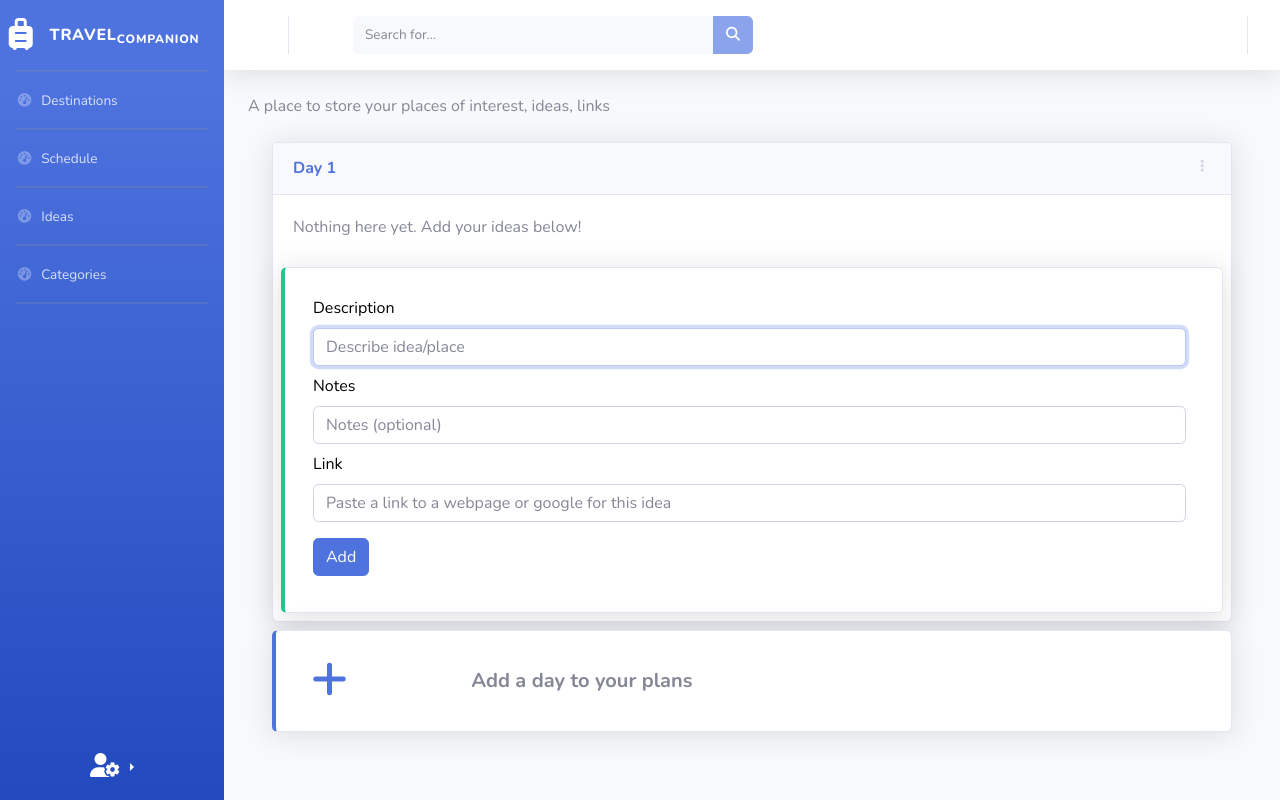
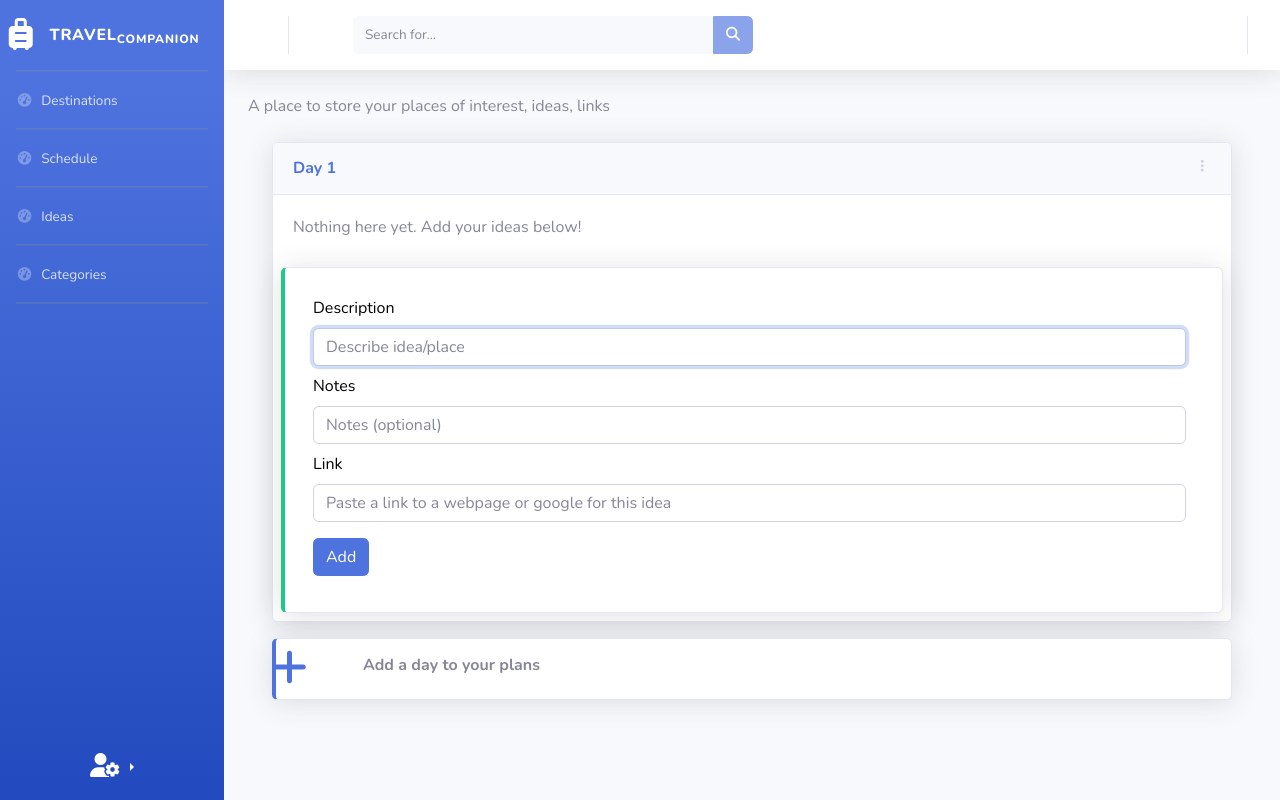
Before and after one commit to Hevsy/Travel-Companion, a Flask app: template app/templates/ideas.html in a window 1280 px wide. Run offline with Flask 3, Linux system fonts and the light colour scheme; the template is opened without the code that fills it, so the values that code supplies are empty; some libraries are stand-ins or nearby versions.

Commit message:
working on ideas.html

```diff
--- a/app/templates/ideas.html
+++ b/app/templates/ideas.html
@@ -53,12 +53,11 @@ Ideas
         <div class="h-100 no-gutters align-items-center">
             <div class="card-body">
                 {% for item in group %}
-                <div
-                    class="card shadow-sm btn2 btn-light h-100 no-gutters align-content-start m-1 p-1">
+                <div class="card shadow-sm btn2 btn-light no-gutters align-content-start m-1 p-1">
                     <div class="row ">
-                        <div class="col mb-1 font-weight-bold text-gray-800">{{ item['description'] or ''}}
+                        <div class="col my-1 font-weight-bold text-gray-800">{{ item['description'] or ''}}
                         </div>
-                        <div class="col mb-1 small text-gray-600">{{ item['notes'] or ''}}</div>
+                        <div class="col my-1 small text-gray-600">{{ item['notes'] or ''}}</div>
                         {% if item['link'] %}
                         <div class="col">
                             <div class="card shadow-sm">
@@ -74,15 +73,18 @@ Ideas
                     </div>
                 </div>
                 {% endfor %}
-                <a href="#" class="btn btn-light btn-sm card border-left-primary shadow my-1 mx-1 p-1 justify-content-start">
-                    <div class="card-body p-0">
+                <div class="col">
+                    <div class="row">
+                        <a href="#"
+                            class="btn col-auto btn-light btn-sm card border-left-primary shadow my-1 mx-1 p-1 align-self-start">
+                            <div class="card-body py-1 pl-1">
                                 <div class="row no-gutters align-items-center justify-content-start">
                                     <div class="col-auto align-items-center mr-4 mx-2">
                                         <div class="row h1 font-weight-bold text-primary text-capitalize mb-1">
                                             <div class="fa-solid fa-plus fa-2xs"></div>
                                         </div>
                                     </div>
-                            <div class="col-auto align-items-center">
+                                    <div class="col-auto align-self-start">
                                         <div class="row mb-0 mt-0 text-gray-800">
                                             Add an idea
                                         </div>
@@ -90,6 +92,8 @@ Ideas
                                 </div>
                             </div>
                         </a>
+                    </div>
+                </div>
             </div>
         </div>
     </div>
@@ -152,16 +156,16 @@ Ideas
 {% endfor %}
 <div class="col">
     <!-- Card-button for adding a day -->
-    <a href="#" class="btn btn-light btn-lg card border-left-primary shadow h-100 my-2 justify-content-start">
-        <div class="card-body">
-            <div class="row no-gutters align-items-center justify-content-start">
-                <div class="col-2 h-auto align-items-center mr-4">
-                    <div class="row h1 font-weight-bold text-primary text-capitalize mb-1">
-                        <div class="text-xl-left fa-solid fa-plus fa-l"></div>
+    <a href="#" class="btn btn-light btn-lg card border-left-primary shadow my-3 justify-content-start p-0">
+        <div class="card-body p-1">
+            <div class="row no-gutters align-items-center justify-content-start align-self-start">
+                <div class="col-1 align-items-center mr-0 p-0">
+                    <div class="row p-0 h1 font-weight-bold text-primary text-capitalize mb-1">
+                        <div class="p-1 text-xl-left fa-solid fa-plus fa-l"></div>
                     </div>
                 </div>
-                <div class="col-3 h-auto align-items-center">
-                    <div class="row text-md-left mb-0 mt-0 font-weight-bold text-gray-600">Add a day to your plans
+                <div class="col h6 align-items-center justify-content-start p-1">
+                    <div class="row ml-0 text-md-left m-0 p-0 font-weight-bold align-self-center text-gray-600">Add a day to your plans
                     </div>
                 </div>
             </div>
```
Lines whose indentation alone changed are shown as unchanged.
